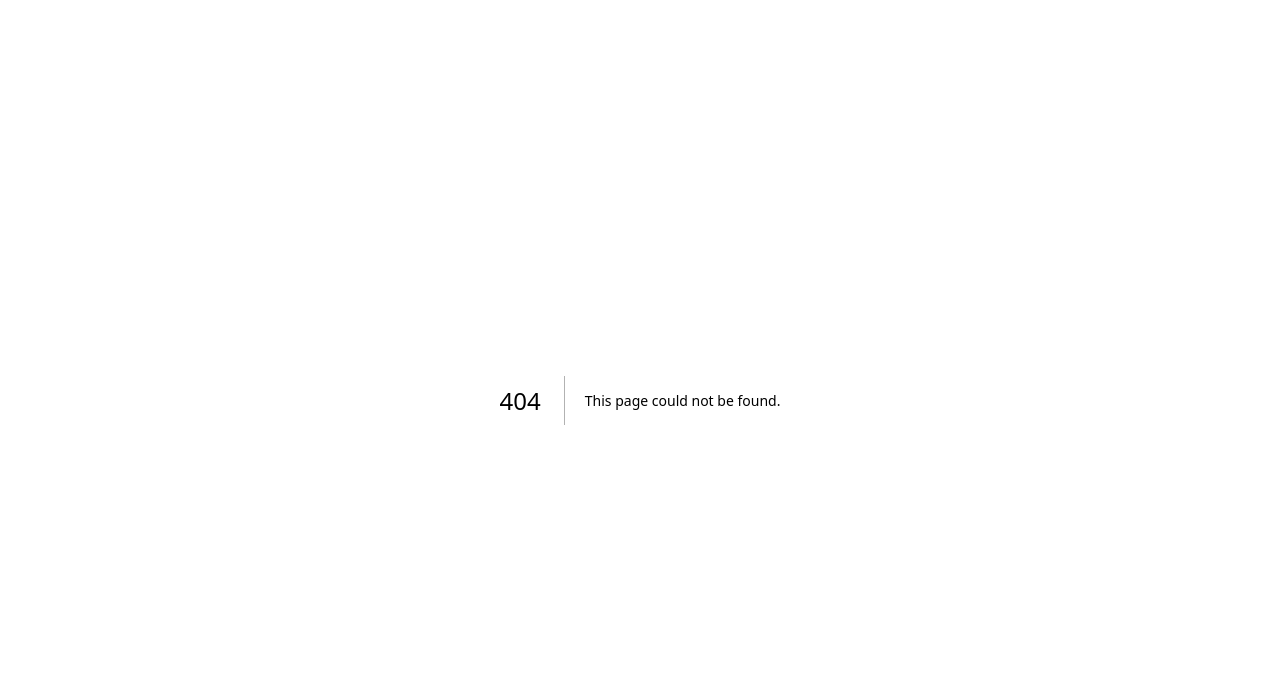
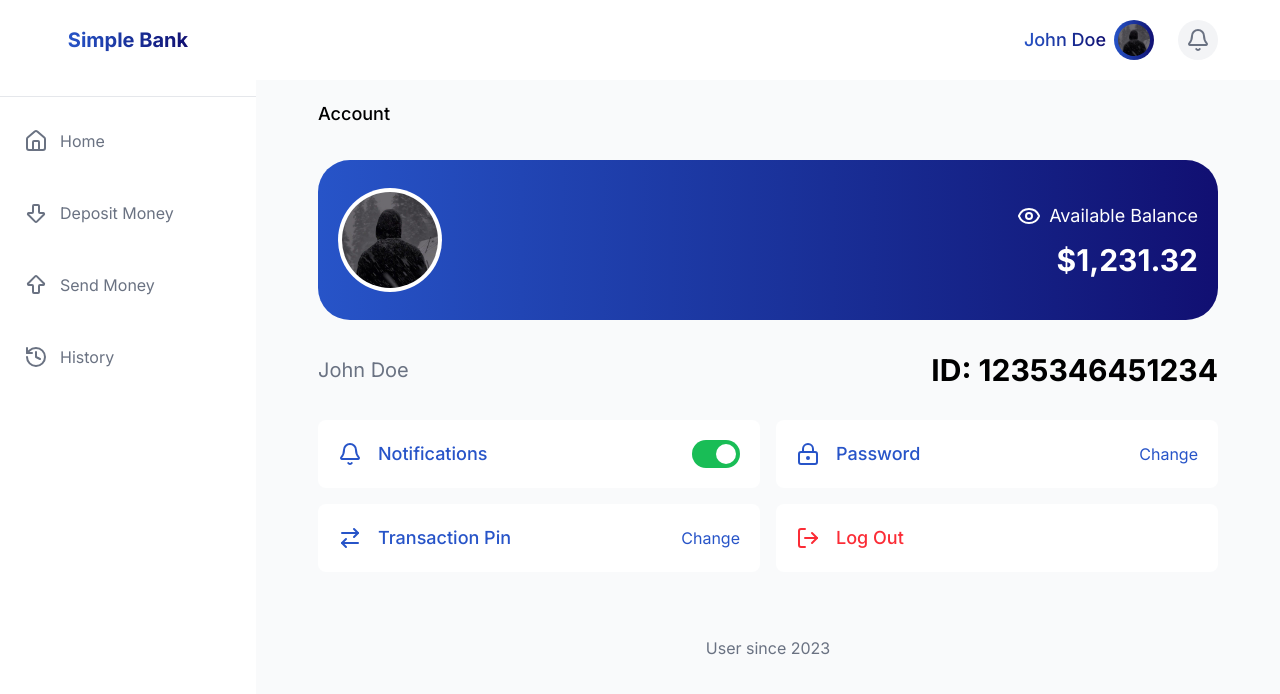
Before and after one commit to regmysss/simple_bank, a Next.js app: page /home/account in a window 1280 px wide. Before the commit this address had no page. Shown: the top 694 px of the page. Built offline with nearby package versions, Linux system fonts and the light colour scheme.

Commit message:
Implement account management page layout and components; add AvailableBalance and Breadcrumb components

```diff
--- /dev/null
+++ b/src/app/(app)/home/account/page.tsx
@@ -0,0 +1,53 @@
+import AccountBanner from "@/components/ui/AccountBanner";
+import { ArrowRightLeft, Bell, LockKeyhole, LogOut } from "lucide-react";
+
+export default function Page() {
+    return (
+        <div className="flex flex-col gap-8 w-full">
+            <h2 className="text-lg font-medium">Account</h2>
+            <AccountBanner isWelcome={false} />
+            <div className="flex items-center justify-between">
+                <h3 className="text-xl text-gray-500">John Doe</h3>
+                <p className="text-3xl font-bold">ID: 1235346451234</p>
+            </div>
+            <div className="grid grid-cols-2 gap-4 text-[#2754C8]">
+                <div className="bg-white flex items-center justify-between p-5 rounded-lg">
+                    <div className="flex items-center gap-4">
+                        <Bell />
+                        <p className="text-lg font-medium">Notifications</p>
+                    </div>
+                    <button className="flex items-center justify-end bg-[#19BD56] w-12 h-7 p-1 rounded-full">
+                        <div className="bg-white size-5 rounded-full"></div>
+                    </button>
+                </div>
+                <div className="bg-white flex items-center justify-between p-5 rounded-lg">
+                    <div className="flex items-center gap-4">
+                        <LockKeyhole />
+                        <p className="text-lg font-medium">Password</p>
+                    </div>
+                    <button className="cursor-pointer">
+                        Change
+                    </button>
+                </div>
+                <div className="bg-white flex items-center justify-between p-5 rounded-lg">
+                    <div className="flex items-center gap-4">
+                        <ArrowRightLeft />
+                        <p className="text-lg font-medium">Transaction Pin</p>
+                    </div>
+                    <button className="cursor-pointer">
+                        Change
+                    </button>
+                </div>
+                <div className="bg-white flex items-center justify-between p-5 rounded-lg text-red-500">
+                    <div className="flex items-center gap-4">
+                        <LogOut />
+                        <p className="text-lg font-medium">Log Out</p>
+                    </div>
+                </div>
+            </div>
+            <div className="text-center text-gray-500 mt-8">
+                <p>User since 2023</p>
+            </div>
+        </div>
+    );
+}
--- a/src/app/(app)/home/page.tsx
+++ b/src/app/(app)/home/page.tsx
@@ -1,32 +1,16 @@
+import AccountBanner from "@/components/ui/AccountBanner";
 import RecentTransactionItem from "@/components/ui/TransactionItem";
 import { HISTORY } from "@/shared/constants/history";
 import { PAGES } from "@/shared/constants/routes";
-import type { ITransaction } from "@/shared/types/transactions";
-import { Eye } from "lucide-react";
 import Link from "next/link";
 
 export default function Page() {
     return (
-        <section className="flex flex-col gap-8 w-full">
+        <div className="flex flex-col gap-8 w-full">
             <h2 className="text-lg font-medium">Home</h2>
-            <dl className="flex items-center justify-between p-5 bg-gradient-to-r from-[#2754C8] to-[#110F72] h-40 rounded-4xl">
-                <div
-                    className="flex flex-col gap-3 text-white"
-                >
-                    <dt>Welcome</dt>
-                    <dd className="text-2xl font-bold">John Doe!</dd>
-                </div>
-                <div
-                    className="flex flex-col gap-3 text-white text-right"
-                >
-                    <div className="flex items-center justify-end gap-2 text-lg">
-                        <Eye />
-                        <p>Balance</p>
-                    </div>
-                    <p className="text-lg">$ <span className="font-bold text-3xl">1 212 321</span></p>
-                </div>
-            </dl>
-            <div className="flex items-center justify-between">
+            <AccountBanner />
+            <section>
+                <div className="flex items-center justify-between mb-8">
                     <h3 className="font-medium">Recent Transactions</h3>
                     <Link
                         href={PAGES.HISTORY}
@@ -35,7 +19,7 @@ export default function Page() {
                         See all
                     </Link>
                 </div>
-            <div>
+                <section>
                     <ul>
                         {
                             HISTORY.map((transaction) => (
@@ -43,7 +27,8 @@ export default function Page() {
                             ))
                         }
                     </ul>
+                </section>
+            </section>
         </div>
-        </section>
     );
 }
--- a/src/app/layout.tsx
+++ b/src/app/layout.tsx
@@ -1,4 +1,5 @@
 import type { Metadata } from "next";
+import { Inter } from "next/font/google";
 import "./globals.css";
 
 export const metadata: Metadata = {
@@ -9,6 +10,8 @@ export const metadata: Metadata = {
   description: "Simple Bank is a web application that allows users to manage their bank accounts, view transactions, and perform basic banking operations.",
 };
 
+const inter = Inter({ subsets: ["latin"] });
+
 export default function RootLayout({
   children,
 }: Readonly<{
@@ -16,7 +19,7 @@ export default function RootLayout({
 }>) {
   return (
     <html lang="en">
-      <body>
+      <body className={inter.className}>
         {children}
       </body>
     </html>
--- a/src/components/layout/Header.tsx
+++ b/src/components/layout/Header.tsx
@@ -1,11 +1,16 @@
+import { PAGES } from "@/shared/constants/routes";
 import { Bell } from "lucide-react";
 import Image from "next/image";
+import Link from "next/link";
 
 export default function Header() {
     return (
         <header className="bg-white px-5">
             <div className="flex items-center justify-end gap-6 mx-auto max-w-[900px] h-20">
-                <div className="flex items-center gap-2">
+                <Link
+                    href={PAGES.ACCOUNT}
+                    className="flex items-center gap-2"
+                >
                     <p className="text-lg text-transparent bg-clip-text bg-gradient-to-r from-[#2754C8] to-[#110F72] font-medium">John Doe</p>
                     <div className="flex items-center justify-center relative size-10 bg-gradient-to-r from-[#2754C8] to-[#110F72] rounded-full">
                         <Image
@@ -15,7 +20,7 @@ export default function Header() {
                             className="rounded-full p-1 object-cover"
                         />
                     </div>
-                </div>
+                </Link>
                 <button className="flex items-center justify-center bg-gray-100 size-10 rounded-full cursor-pointer text-gray-500">
                     <Bell />
                 </button>
--- /dev/null
+++ b/src/components/ui/AccountBanner.tsx
@@ -0,0 +1,34 @@
+import Image from 'next/image'
+import React from 'react'
+import AvailableBalance from './AvailableBalance'
+
+const BALANCE = "1231.32";
+
+export default function AccountBanner({ isWelcome = true }: { isWelcome?: boolean }) {
+    if (isWelcome)
+        return (
+            <section className="flex items-center justify-between p-5 bg-gradient-to-r from-[#2754C8] to-[#110F72] h-40 rounded-4xl">
+                <div
+                    className="flex flex-col gap-3 text-white"
+                >
+                    <p>Welcome</p>
+                    <p className="text-2xl font-bold">John Doe!</p>
+                </div>
+                <AvailableBalance balance={BALANCE} />
+            </section>
+        )
+
+    return (
+        <section className="flex items-center justify-between p-5 bg-gradient-to-r from-[#2754C8] to-[#110F72] h-40 rounded-4xl">
+            <div className="flex items-center justify-center relative size-26 bg-white rounded-full">
+                <Image
+                    src="/avatar.jpg"
+                    alt="User Avatar"
+                    fill
+                    className="rounded-full p-1 object-cover"
+                />
+            </div>
+            <AvailableBalance balance={BALANCE} />
+        </section>
+    )
+}
--- /dev/null
+++ b/src/components/ui/AvailableBalance.tsx
@@ -0,0 +1,17 @@
+import { Eye } from 'lucide-react'
+
+export default function AvailableBalance({ balance }: { balance: string }) {
+    const formatedBalance = new Intl.NumberFormat('en-US', { style: 'currency', currency: 'USD' }).format(parseFloat(balance));
+
+    return (
+        <div
+            className="flex flex-col gap-3 text-white text-right"
+        >
+            <div className="flex items-center justify-end gap-2 text-lg">
+                <Eye />
+                <p>Available Balance</p>
+            </div>
+            <p className="font-bold text-3xl">{formatedBalance}</p>
+        </div>
+    )
+}
--- /dev/null
+++ b/src/components/ui/Breadcrumb.tsx
@@ -0,0 +1,10 @@
+'use client'
+import { usePathname } from "next/navigation";
+
+export default function Breadcrumb() {
+    const pathname = usePathname();
+
+    return (
+        <div>Breadcrumb</div>
+    )
+}
--- a/src/shared/constants/routes.ts
+++ b/src/shared/constants/routes.ts
@@ -7,4 +7,5 @@ export const PAGES = {
     DEPOSIT_MONEY: "/deposit-money",
     SEND_MONEY: "/send-money",
     HISTORY: "/history",
+    ACCOUNT: "/home/account",
 }
```
Lines whose indentation alone changed are shown as unchanged.
